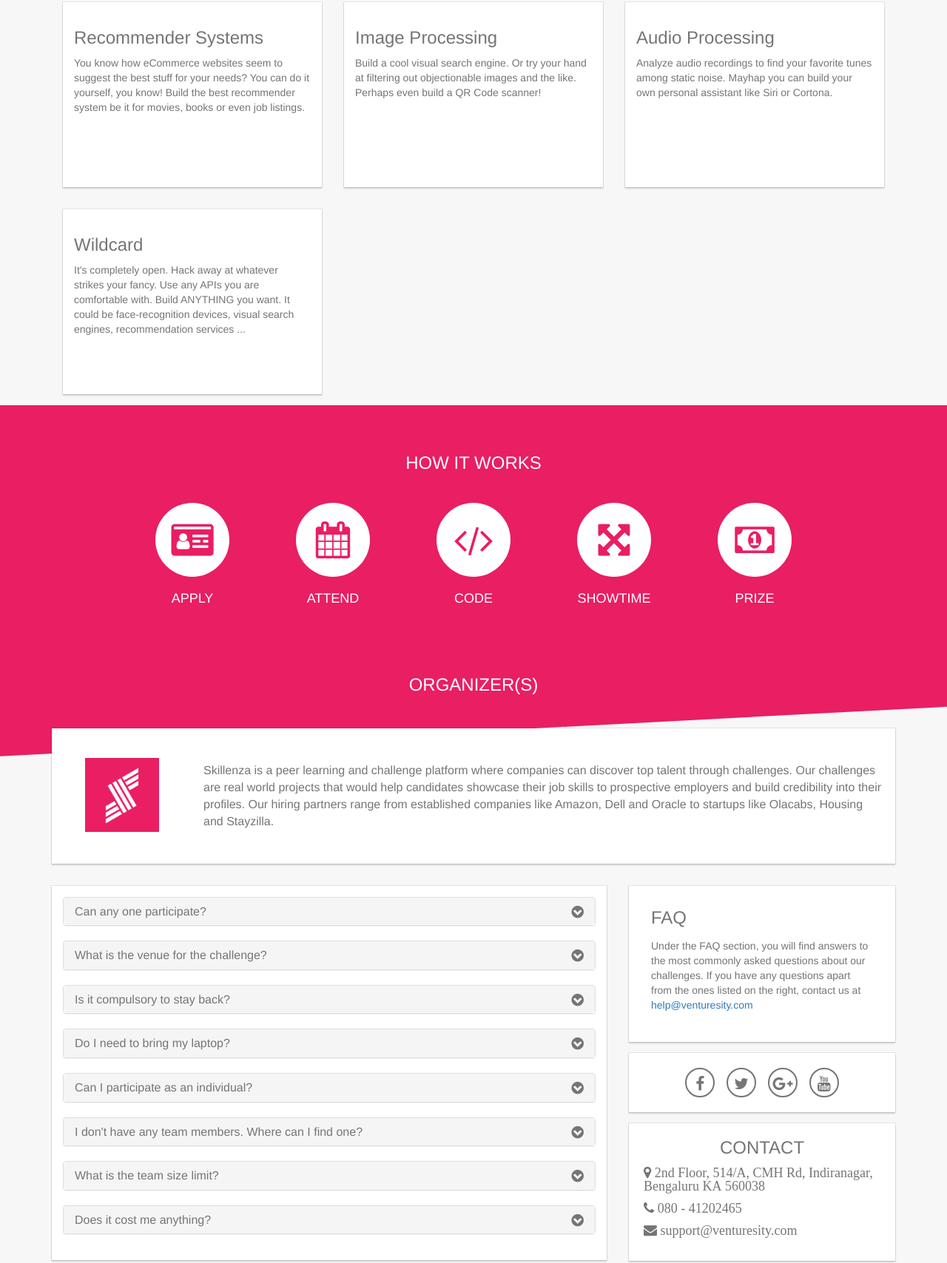
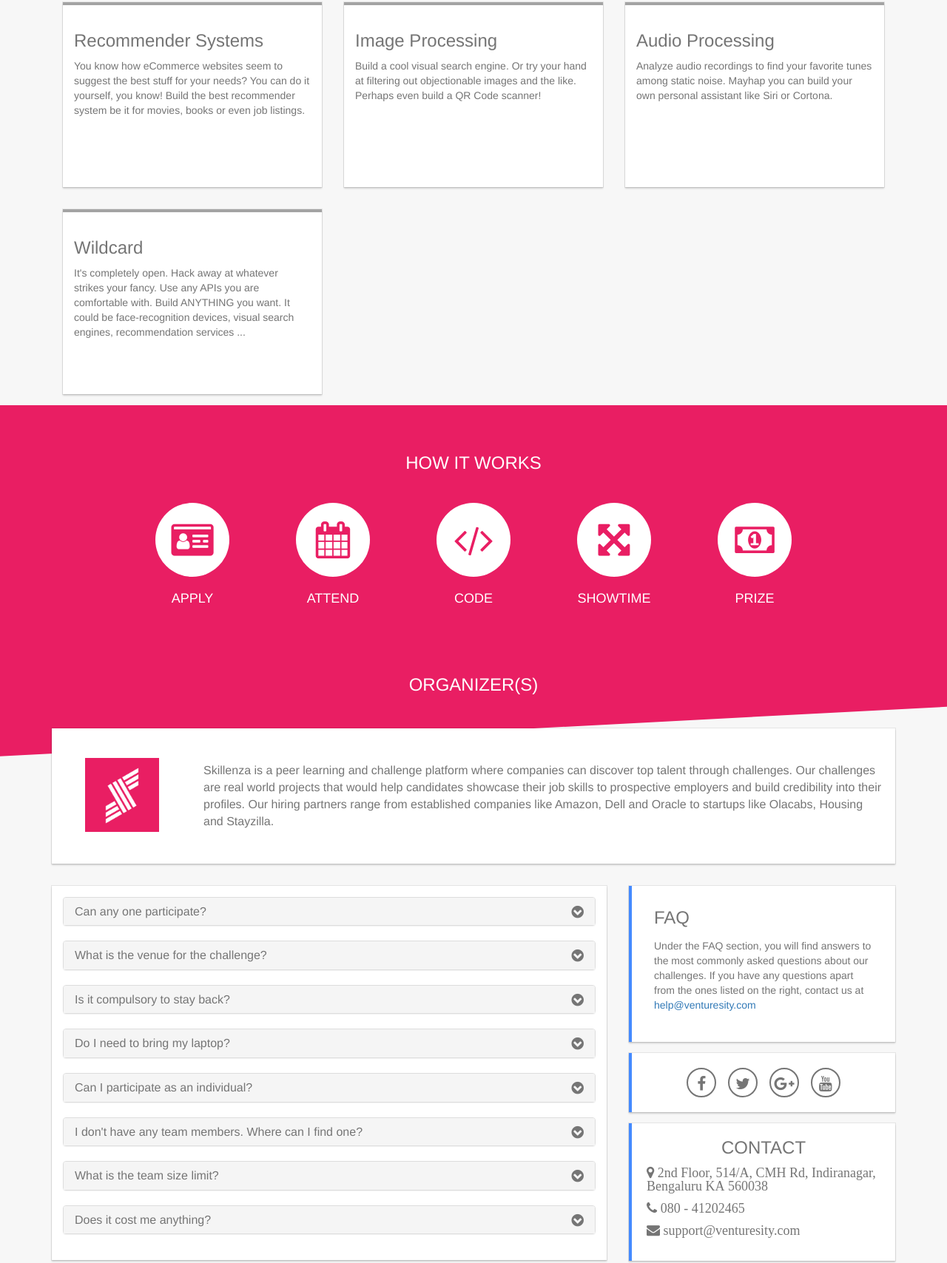
Before and after one commit to dsouzaedison/skillenza, a website: page index.html in a window 1280 px wide. Shown: the part 1533-3241 px from the top of the page at 74% size. Drawn offline with nearby package versions, Linux system fonts and the light colour scheme; some packages are replaced by stand-ins of ours.

Commit message:
Map Size Updated, Cards Updated

```diff
--- a/src/styles/app.scss
+++ b/src/styles/app.scss
@@ -290,6 +290,9 @@ body {
 iframe {
   width: 100vw;
   height: 600px;
+  @media screen and (max-width: $sm) {
+    height: 400px;
+  }
 }
 
 .panel-title > a {
@@ -360,3 +363,11 @@ iframe {
   text-align: center;
   color: #fff;
 }
+
+.card.faq, .card.social {
+  border-left: 4px solid #448aff;
+}
+
+.section-2 .card {
+  border-top: 4px solid #a3a3a3;
+}
```
Also changed, not shown: src/styles/css/app.css.
